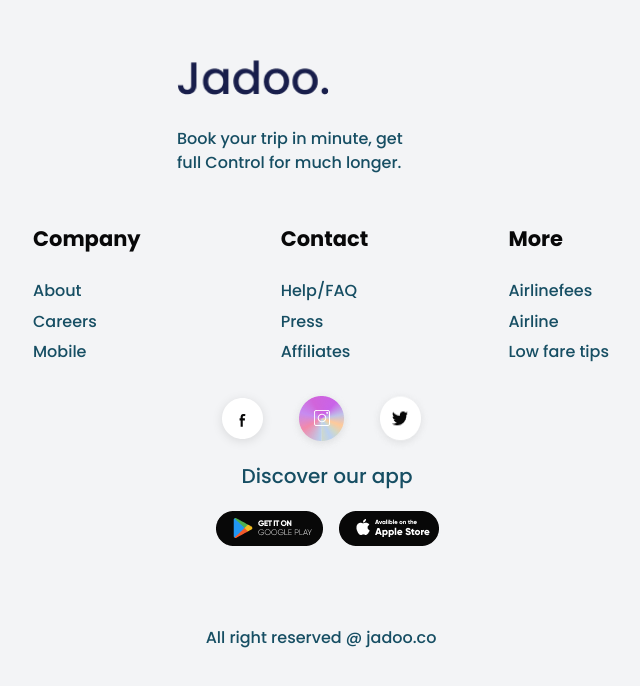
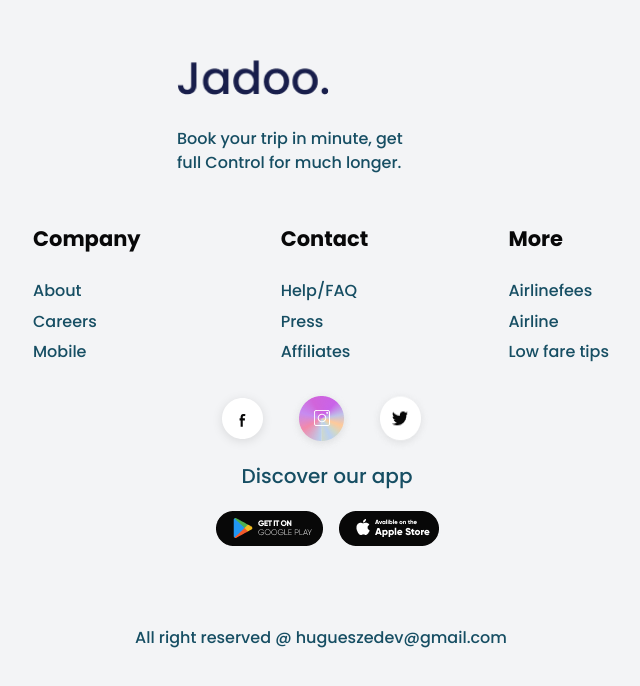
Before and after one commit to Hunaric/traveling-website, a plain HTML site: page index.html in a window 1280 px wide. Shown: the part 6518-7204 px from the top of the page, without its empty margins (319-959 px from the left). Drawn offline with nearby package versions, Linux system fonts and the light colour scheme; a web font is replaced by a local one.

Commit message:
Update footer with my mAIL

```diff
--- a/index.html
+++ b/index.html
@@ -692,7 +692,7 @@
                   </div>
                 </div>
                 <div>
-                  <p>All right reserved @ jadoo.co</p>
+                  <p>All right reserved @ hugueszedev@gmail.com</p>
                 </div>
             </div>
         </footer>
```
